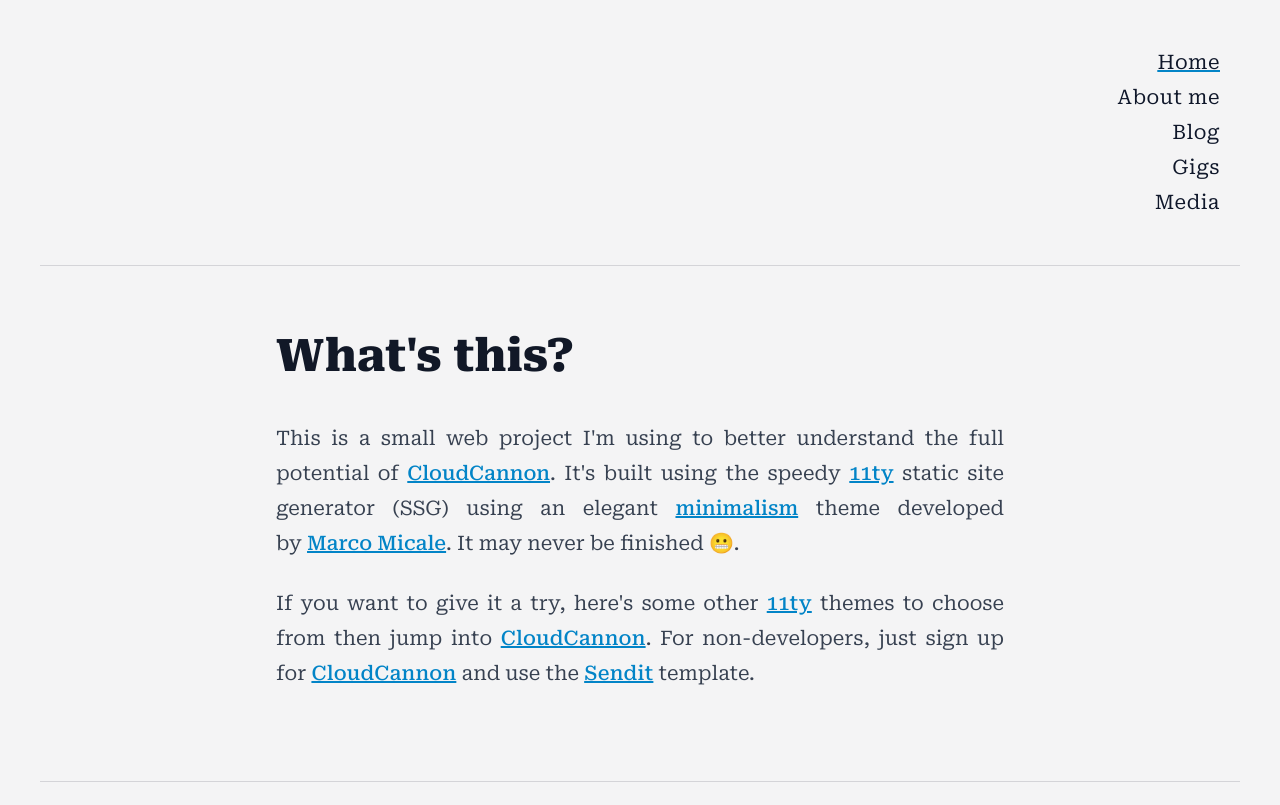
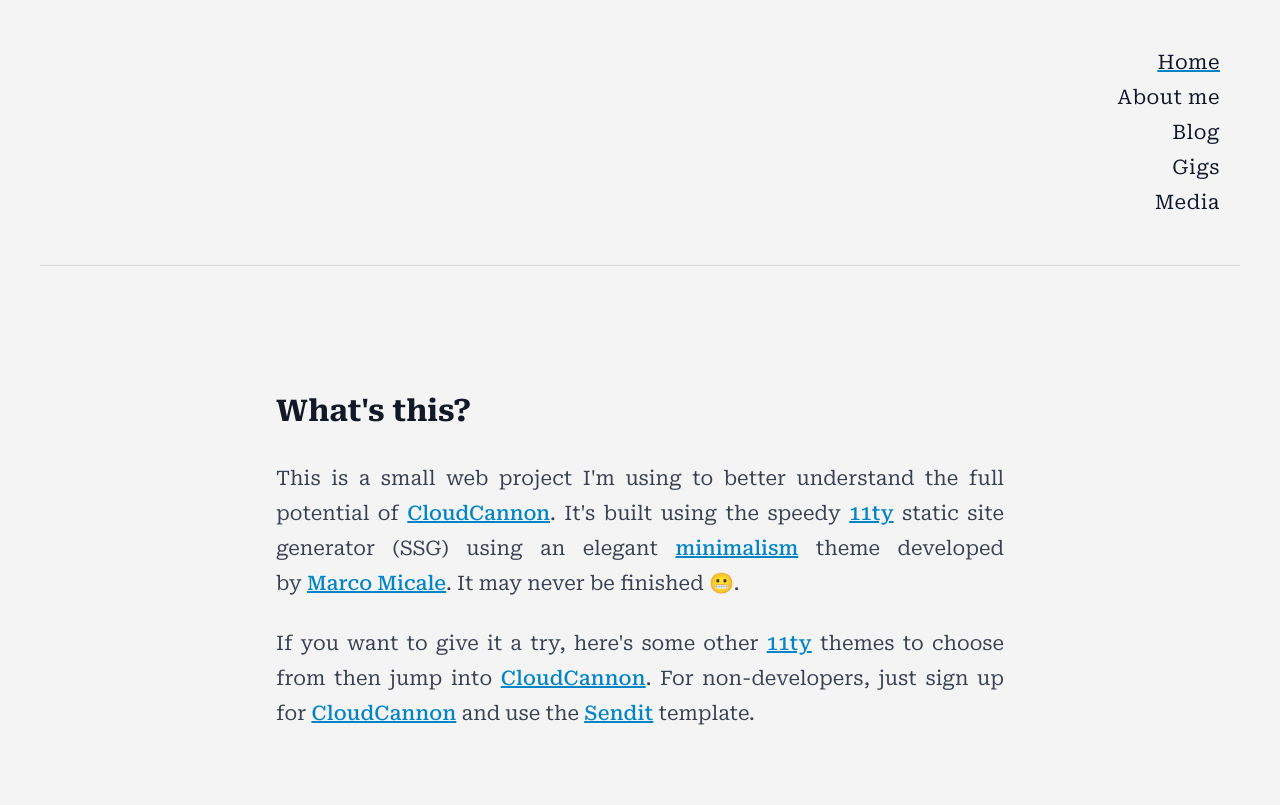
Before and after one commit to socialspacedev/minicannon, an Eleventy site: page src/pages/index.md in a window 1280 px wide. Shown: the top 805 px of the page. Built offline with nearby package versions, Linux system fonts and the light colour scheme; Eleventy itself is replaced by a stand-in of ours; files that its build step writes are made by us from their sources; what @11tyrocks/eleventy-plugin-social-images, eleventy-plugin-reading-time would draw is missing.

Commit message:
Updated 1 file via CloudCannon.

```diff
--- a/src/pages/index.md
+++ b/src/pages/index.md
@@ -8,7 +8,7 @@
   title: Home
   order: 1
 ---
-# What's this?
+## What's this?
 
 This is a small web project I'm using to better understand the full potential of <a target="_blank" rel="noopener" href="https://cloudcannon.com">CloudCannon</a>. It's built using the speedy <a target="_blank" rel="noopener" href="https://www.11ty.dev/">11ty</a> static site generator (SSG) using an elegant <a target="_blank" rel="noopener" href="https://github.com/MarcoMicale/Minimalism">minimalism</a> theme developed by&nbsp;<a target="_blank" rel="noopener" href="https://github.com/MarcoMicale">Marco Micale</a>. It may never be finished 😬.
 
```
